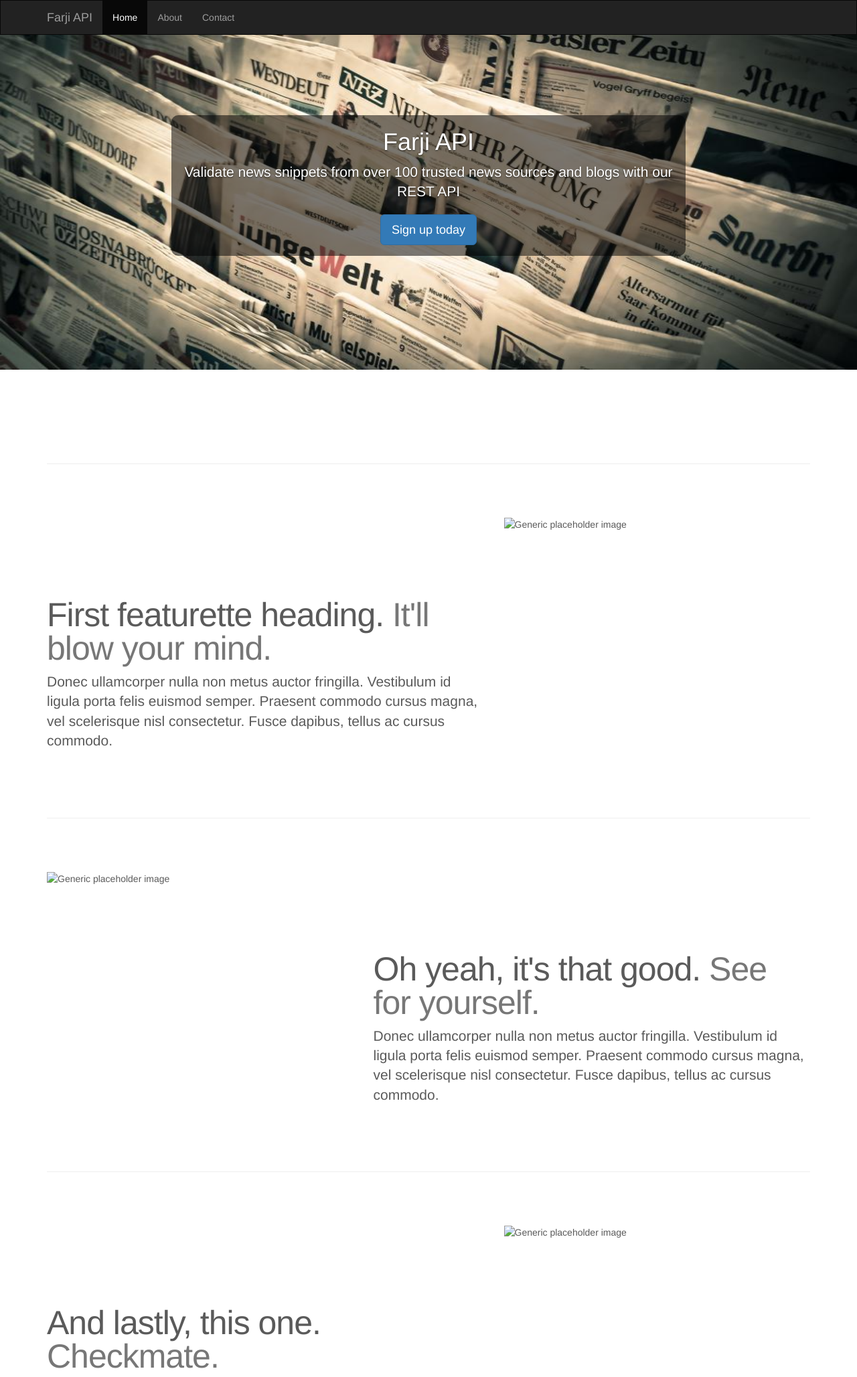
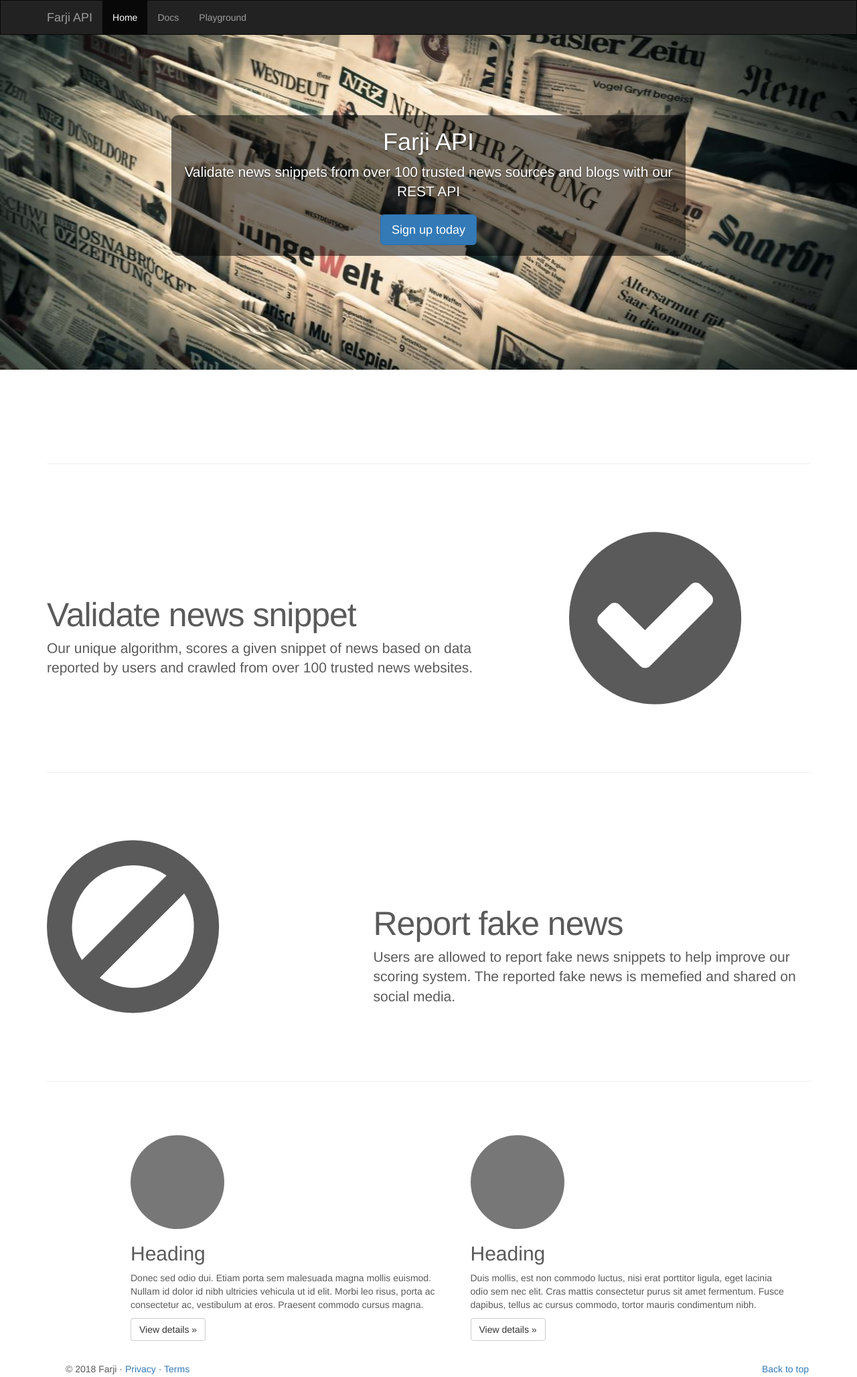
Before and after one commit to arunsri7/Farji, a Python web app: template Template/index.html in a window 1280 px wide. Shown: the top 2056 px of the page at 67% size. Run offline with Jinja, Linux system fonts and the light colour scheme; the template is opened without the code that fills it, so the values that code supplies are empty; some libraries are stand-ins or nearby versions.

Commit message:
Portfolio ready

```diff
--- a/Template/css/carousel.css
+++ b/Template/css/carousel.css
@@ -145,3 +145,11 @@ body {
   margin-bottom: 0;
   border-radius: 0;
 }
+
+.ficon{
+  font-size: 30rem;
+}
+
+footer{
+  margin: 22px 13px 0px 13px;
+}
--- a/Template/index.html
+++ b/Template/index.html
@@ -12,6 +12,7 @@
 
     <!-- Bootstrap core CSS -->
     <link rel="stylesheet" href="https://maxcdn.bootstrapcdn.com/bootstrap/3.3.7/css/bootstrap.min.css">
+    <link rel="stylesheet" href="vendor/font-awesome/css/font-awesome.min.css">
 
     <!-- Custom styles for this template -->
     <link href="css/carousel.css" rel="stylesheet">
@@ -34,8 +35,8 @@
         <div id="navbar" class="navbar-collapse collapse">
           <ul class="nav navbar-nav">
             <li class="active"><a href="#">Home</a></li>
-            <li><a href="#about">About</a></li>
-            <li><a href="#contact">Contact</a></li>
+            <li><a href="#about">Docs</a></li>
+            <li><a href="#contact">Playground</a></li>
           </ul>
         </div>
       </div>
@@ -63,45 +64,49 @@
     <div class="container marketing">
 
 
+      <div class="row">
+
+      </div>
+
       <!-- START THE FEATURETTES -->
 
       <hr class="featurette-divider">
 
       <div class="row featurette">
         <div class="col-md-7">
-          <h2 class="featurette-heading">First featurette heading. <span class="text-muted">It'll blow your mind.</span></h2>
-          <p class="lead">Donec ullamcorper nulla non metus auctor fringilla. Vestibulum id ligula porta felis euismod semper. Praesent commodo cursus magna, vel scelerisque nisl consectetur. Fusce dapibus, tellus ac cursus commodo.</p>
+          <h2 class="featurette-heading">Validate news snippet</h2>
+          <p class="lead">Our unique algorithm, scores a given snippet of news based on data reported by users and crawled from over 100 trusted news websites.</p>
         </div>
-        <div class="col-md-5">
-          <img class="featurette-image img-responsive center-block" data-src="holder.js/500x500/auto" alt="Generic placeholder image">
+        <div class="col-md-offset-1 col-md-4">
+          <i class="fa fa-check-circle fa-5x ficon"></i>
         </div>
       </div>
 
       <hr class="featurette-divider">
 
       <div class="row featurette">
-        <div class="col-md-7 col-md-push-5">
-          <h2 class="featurette-heading">Oh yeah, it's that good. <span class="text-muted">See for yourself.</span></h2>
-          <p class="lead">Donec ullamcorper nulla non metus auctor fringilla. Vestibulum id ligula porta felis euismod semper. Praesent commodo cursus magna, vel scelerisque nisl consectetur. Fusce dapibus, tellus ac cursus commodo.</p>
+        <div class="col-md-5">
+          <i class="fa fa-ban fa-5x ficon"></i>
         </div>
-        <div class="col-md-5 col-md-pull-7">
-          <img class="featurette-image img-responsive center-block" data-src="holder.js/500x500/auto" alt="Generic placeholder image">
+        <div class="col-md-7">
+          <h2 class="featurette-heading">Report fake news</h2>
+          <p class="lead">Users are allowed to report fake news snippets to help improve our scoring system. The reported fake news is memefied and shared on social media.</p>
         </div>
       </div>
 
       <hr class="featurette-divider">
-
+<!--
       <div class="row featurette">
         <div class="col-md-7">
           <h2 class="featurette-heading">And lastly, this one. <span class="text-muted">Checkmate.</span></h2>
           <p class="lead">Donec ullamcorper nulla non metus auctor fringilla. Vestibulum id ligula porta felis euismod semper. Praesent commodo cursus magna, vel scelerisque nisl consectetur. Fusce dapibus, tellus ac cursus commodo.</p>
         </div>
-        <div class="col-md-5">
-          <img class="featurette-image img-responsive center-block" data-src="holder.js/500x500/auto" alt="Generic placeholder image">
+        <div class="col-md-offset-1 col-md-4">
+          <i class="fa fa-check-circle fa-5x ficon"></i>
         </div>
       </div>
 
-      <hr class="featurette-divider">
+      <hr class="featurette-divider"> -->
 
       <!-- /END THE FEATURETTES -->
 
```
